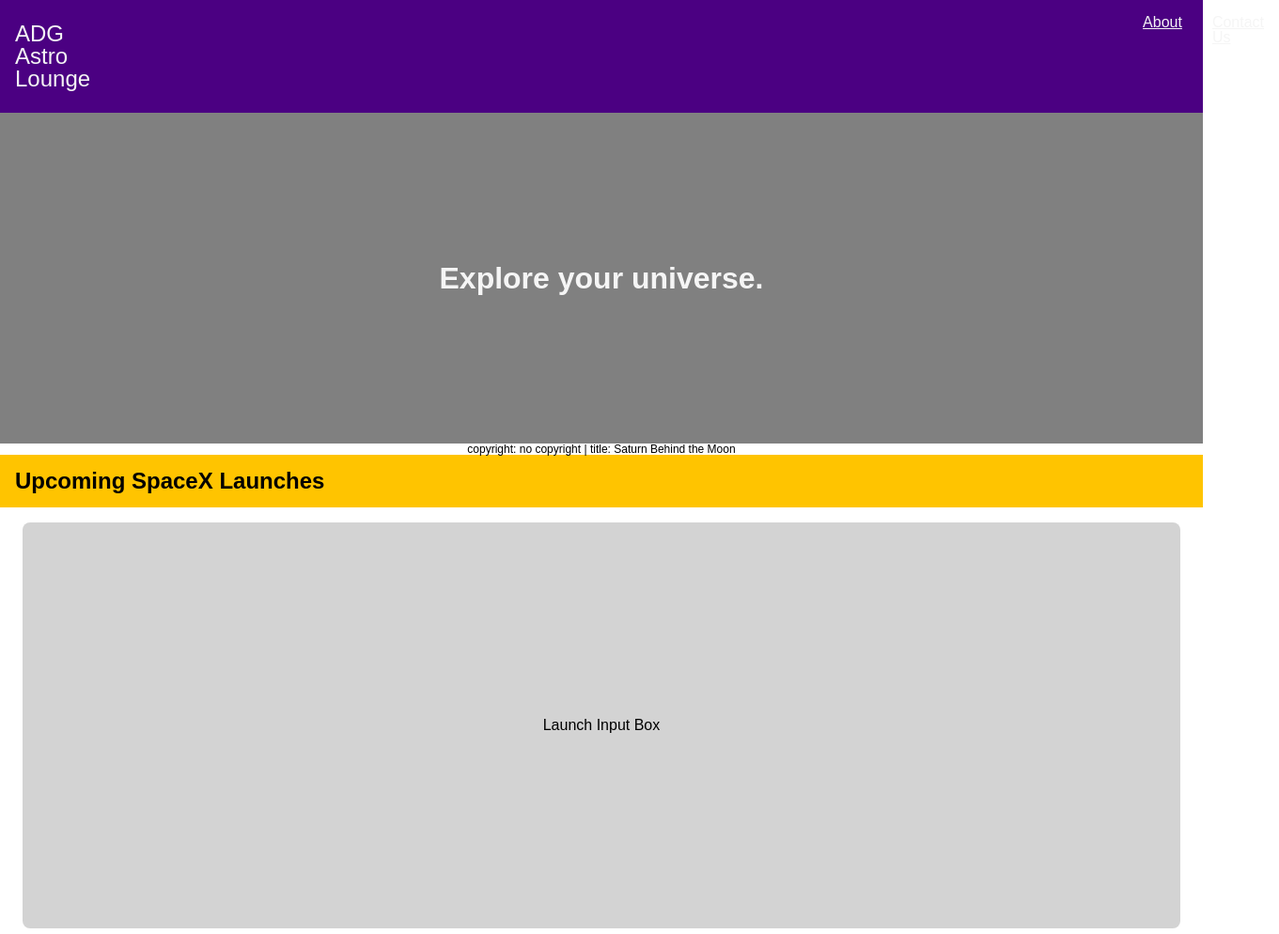
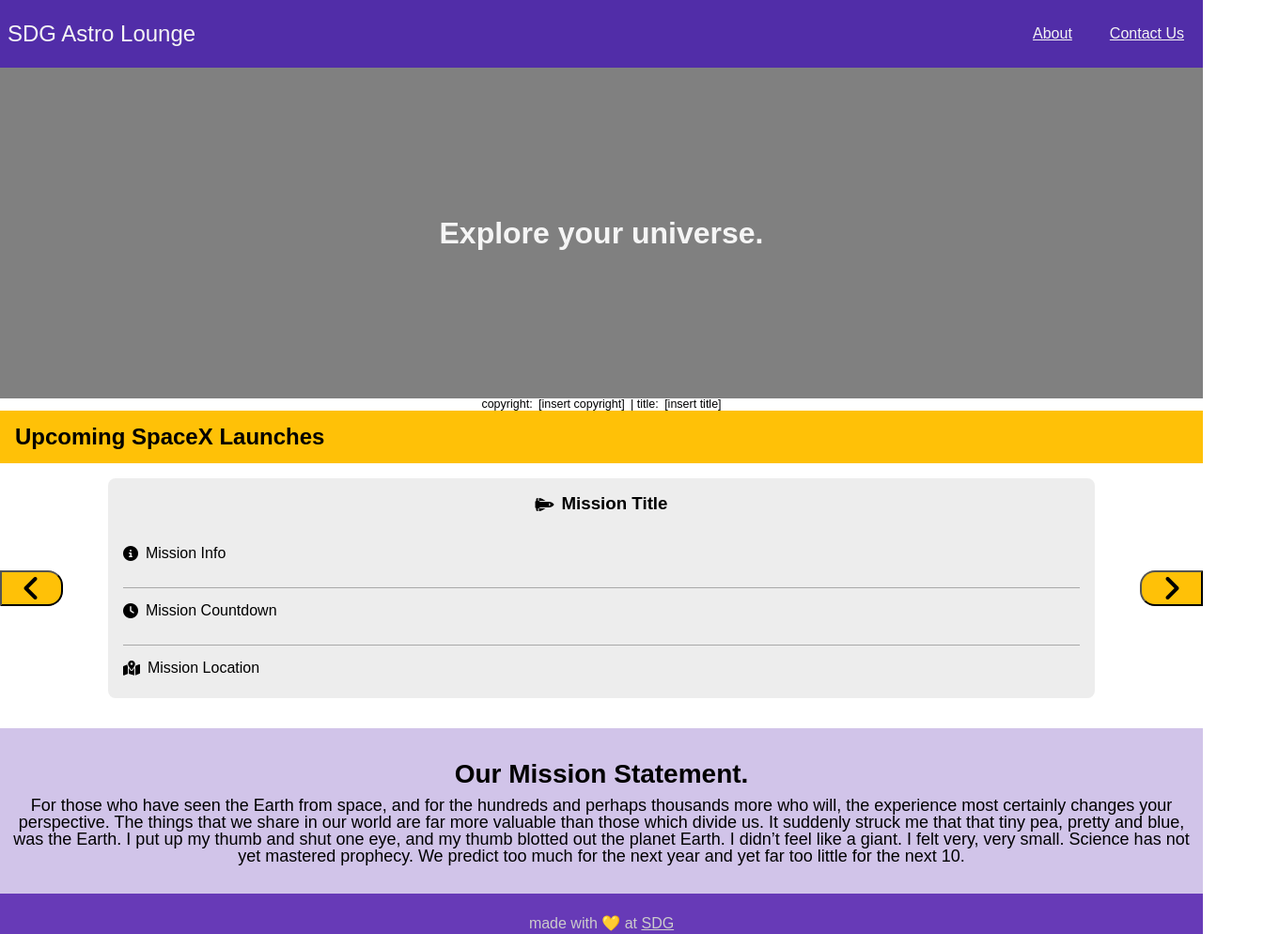
Before and after one commit to nadiapolonia/astro, a website: page public/index.html in a window 1280 px wide. Shown: the top 994 px of the page at 94% size, 1361 px wide, since content can reach past the window. Drawn offline with Linux system fonts and the light colour scheme; no server answers.

Commit message:
astro proj - need to pull flight launches and display

```diff
--- a/public/index.html
+++ b/public/index.html
@@ -5,32 +5,68 @@
     <meta name="viewport" content="width=device-width, initial-scale=1" />
     <title>astro</title>
     <link rel="shortcut icon" href="/favicon.ico" />
+    <script src="https://kit.fontawesome.com/cdead37d88.js"></script>
     <link rel="stylesheet" href="/screen.css" />
   </head>
+
   <body>
-    <header class="top-header">
-      <div class="top-section">
-        <p>ADG Astro Lounge</p>
-        <div class="menu">
-          <div class="about">
-            <p><a href="">About</a></p>
-          </div>
-          <div class="contact">
-            <p><a href="">Contact Us</a></p>
-          </div>
-        </div>
-      </div>
-    </header>
+    <nav class="nav">
+      <section class="top-header">
+        <header>
+          SDG Astro Lounge
+        </header>
+      </section>
+      <nav class="menu">
+        <a href="#">About</a>
+        <a href="#">Contact Us</a>
+      </nav>
+    </nav>
+
     <div>
       <header class="pic">Explore your universe.</header>
       <footer class="pic-footer">
-        copyright: no copyright | title: Saturn Behind the Moon
+        <p class="copy-tit">copyright:</p>
+        <p class="copyright copy-tit">[insert copyright]</p>
+        <p class="copy-tit">| title:</p>
+        <p class="title copy-tit">[insert title]</p>
       </footer>
     </div>
+
     <header class="space-launch">Upcoming SpaceX Launches</header>
+
     <div class="middle-section">
-      <article class="launch-input">Launch Input Box</article>
+      <button class="left button"><i class="fas fa-angle-left"></i></button>
+
+      <article class="launch-input">
+        <section class="flex center">
+          <i class="fas fa-space-shuttle"></i>
+          <h3 class="mission-title padding">
+            Mission Title
+          </h3>
+        </section>
+        <section class="flex border">
+          <i class="fas fa-info-circle"></i>
+          <p class="mission-info padding">
+            Mission Info
+          </p>
+        </section>
+        <section class="flex border">
+          <i class="fas fa-clock"></i>
+          <p class="mission-countdown padding">
+            Mission Countdown
+          </p>
+        </section>
+        <section class="flex">
+          <i class="fas fa-map-marked-alt"></i>
+          <p class="mission-location padding">
+            Mission Location
+          </p>
+        </section>
+      </article>
+
+      <button class="right button"><i class="fas fa-angle-right"></i></button>
     </div>
+
     <div class="mission">
       <h2>Our Mission Statement.</h2>
       <p class="mission-p">
@@ -45,9 +81,13 @@
         next 10.
       </p>
     </div>
+
     <div class="footer">
-      <footer>made with ♥ at <a href="https://suncoast.io/">SDG</a></footer>
+      <footer>
+        made with 💛 at <a class="love" href="https://suncoast.io/">SDG</a>
+      </footer>
     </div>
+
     <script src="/main.js" charset="utf-8"></script>
   </body>
 </html>
--- a/public/main.js
+++ b/public/main.js
@@ -1,7 +1,93 @@
-const main = () => {
-  if (document.querySelector('h1.hello-world')) {
-    document.querySelector('h1.hello-world').textContent = 'Hello, World!'
+let mission = []
+let spaceIndex = 0
+
+// Call all functions once page loads.
+
+const main = async () => {
+  updatePicture()
+  callLaunchInfo()
+}
+
+// Update daily NASA image.
+
+const updatePicture = async () => {
+  const response = await fetch(
+    'https://sdg-astro-api.herokuapp.com/api/Nasa/apod'
+  )
+  const picData = await response.json()
+  console.log(picData)
+  const pic = (document.querySelector('.pic').style.backgroundImage = `url(${
+    picData.hdUrl
+  })`)
+
+  console.log('Background image uploaded!')
+
+  document.querySelector('.copyright').textContent = picData.copyright
+  console.log('Copyright loaded', picData.copyright)
+
+  document.querySelector('.title').textContent = picData.title
+  console.log('Title loaded', picData.title)
+}
+
+// Update MissionLaunch Section of the webpage.
+
+// Create a class of the launch data to better organize and pull the required info from the API array.
+
+class launchData {
+  constructor(title, info, time, location) {
+    this.title = title
+    this.info = info
+    this.time = time
+    this.location = location
   }
 }
 
+const callLaunchInfo = async () => {
+  const response = await fetch(
+    'https://sdg-astro-api.herokuapp.com/api/SpaceX/launches/upcoming'
+  )
+  const spaceData = await response.json()
+  console.log(spaceData)
+
+  // Turn the API information into a class of the data.
+
+  spaceData.forEach(launch => {
+    spaceData.push(
+      new launchData(
+        launch.mission_name,
+        launch.details,
+        launch.launch_date_unix,
+        launch.launch_site.site_name_long
+      )
+    )
+
+    // Create variables from the class.
+    missionLaunch = launchData
+    missionTitle = launch.mission_name
+    missionInfo = launch.details
+    missionTime = launch.launch_date_unix
+    missionSite = launch.launch_site.site_name_long
+
+    // Turn the class list into an array so can pull the individual data onto the webpage as indexes.
+
+    // const missionNameArray = missionTitle.map(missionTitleItem => {
+    //   return missionTitleItem
+    // })
+  })
+}
+
+// const callLaunchBox = () => {
+//   missionArray()
+
+//   document.querySelector('.mission-title').textContent = missionTitle
+
+//   document.querySelector('.mission-info').textContent = missionInfo
+
+//   document.querySelector('.mission-location').textContent = missionSite
+
+//   console.log(mission.site_name_long)
+// }
+
+// const scrollLaunchBox = () => {}
+
 document.addEventListener('DOMContentLoaded', main)
--- a/public/screen.css
+++ b/public/screen.css
@@ -11,19 +11,20 @@ body {
   min-height: 100%;
 }
 
-p {
-  padding-right: 1rem;
-  padding-left: 1rem;
-}
-
 h2 {
   margin-bottom: -0.5rem;
   font-size: 28px;
 }
 
+h3 {
+  text-align: center;
+}
+
 .pic {
   height: 22rem;
   background-color: gray;
+  background-size: cover;
+  background-position: center;
   display: flex;
   justify-content: center;
   align-items: center;
@@ -32,65 +33,121 @@ h2 {
   font-weight: bold;
 }
 .pic-footer {
-  text-align: center;
-  font-size: 12px;
+  font-size: 12.5px;
+  padding: 0rem;
+  display: flex;
+  justify-content: center;
+  align-content: center;
+}
+
+.copy-tit {
+  margin: 0rem;
+  padding-left: 0.2rem;
+  padding-right: 0.2rem;
 }
 
 .top-header {
-  background-color: indigo;
   display: flex;
   color: whitesmoke;
+  align-items: center;
+  padding: 0.5rem;
   font-size: 24px;
+  padding-left: 0.5rem;
 }
 
 .top-section {
   display: flex;
+  align-items: center;
+  margin: 0;
 }
 
 a {
   color: inherit;
+  padding-top: 1.75rem;
+  padding-bottom: 1.75rem;
+  padding-left: 1.25rem;
+  padding-right: 1.25rem;
 }
+
+a:hover {
+  background-color: #ffc107;
+}
+
+.love:hover {
+  background: none;
+}
+
+.love {
+  padding: 0rem;
+}
+
 .menu {
   display: flex;
-  margin-left: 68rem;
-  margin-top: 0rem;
+  justify-content: flex-end;
   font-size: 16px;
+  color: whitesmoke;
 }
+
+.nav {
+  display: flex;
+  justify-content: space-between;
+  background-color: #512da8;
+
+}
+
 .about:hover {
-  background-color: rgb(255, 196, 0);
+  background-color: #ffc107;
 }
 
 .contact:hover {
-  background-color: rgb(255, 196, 0);
+  background-color: #ffc107;
 }
 .middle-section {
   display: flex;
-  flex-direction: column;
+  flex-direction: row;
   align-items: center;
 }
 
 .space-launch {
-  background-color: rgb(255, 196, 0);
+  background-color: #ffc107;
   padding: 1rem;
   font-size: 24px;
   font-weight: bold;
 }
 
 .launch-input {
-  text-align: center;
-  margin-top: 1rem;
-  background-color: lightgray;
-  width: 75rem;
-  height: 25rem;
+  margin: 1rem 3rem;
+  background-color: #ededed;
+  width: 100%;
   border-radius: 0.5rem;
-  padding: 1rem;
+  flex-direction: column;
+  padding: 0rem 1rem 0.5rem 1rem;
+}
+
+.border {
+  padding-bottom: 0.75rem;
+  border-bottom: darkgray 1px solid;
+}
+
+.left {
+  border-radius: 0 1rem 1rem 0rem;
+}
+
+.right {
+  border-radius: 1rem 0rem 0rem 1rem;
+}
+
+.button {
+  width: 5rem;
   display: flex;
   justify-content: center;
   align-items: center;
+  background-color: #ffc107;
+  font-size: 2rem;
 }
 
 .mission {
-  background-color: rgb(229, 202, 255);
+  background-color: #d1c4e9;
   height: 10rem;
   text-align: center;
   display: flex;
@@ -111,6 +168,19 @@ a {
   align-items: center;
   align-content: center;
   justify-content: center;
-  background-color: rgb(153, 53, 247);
-  color: whitesmoke;
+  background-color: #673ab7;
+  color: #ccc;
 }
+
+.flex {
+  display: flex;
+  align-items: center;
+}
+
+.center {
+  justify-content: center;
+}
+
+.padding {
+  padding-left: 0.5rem;
+}
```
